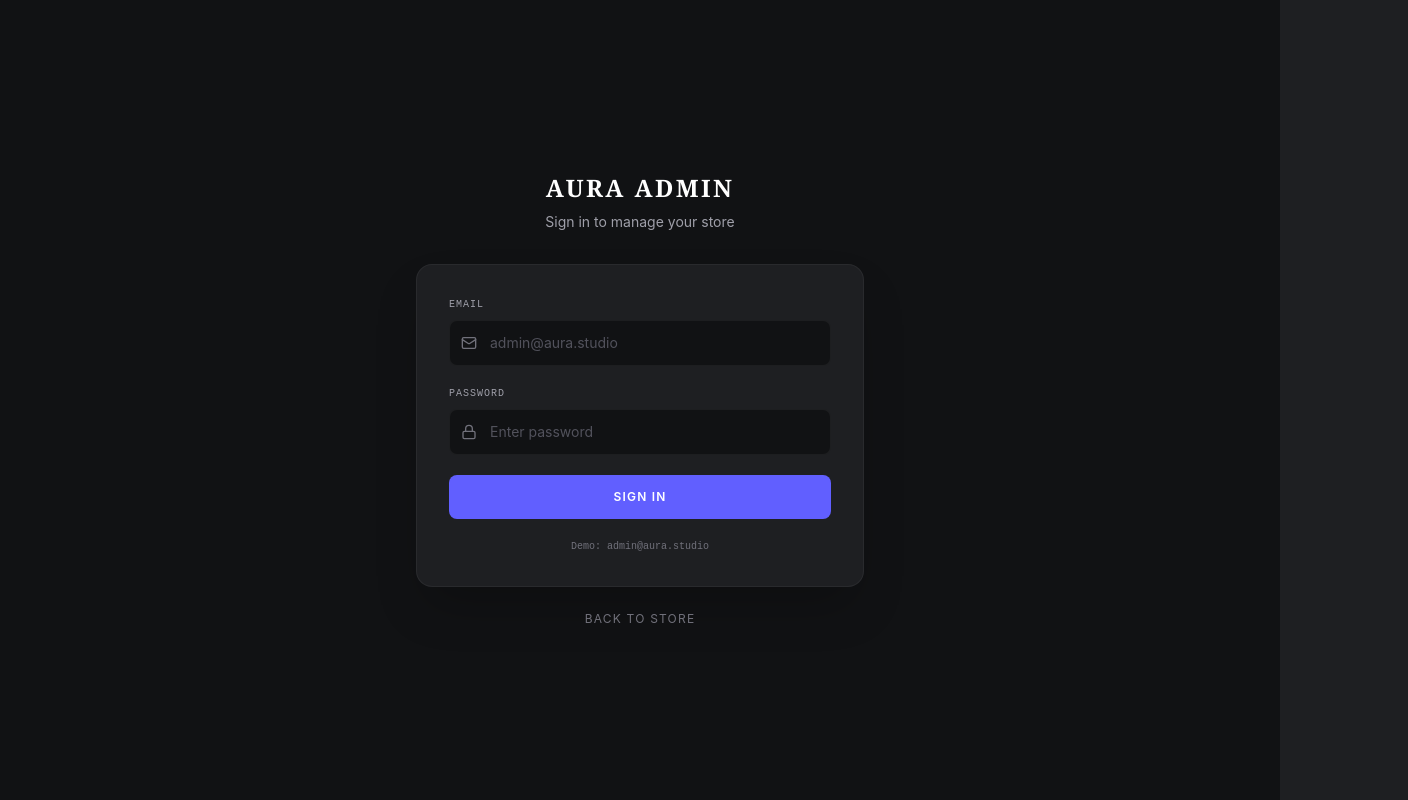
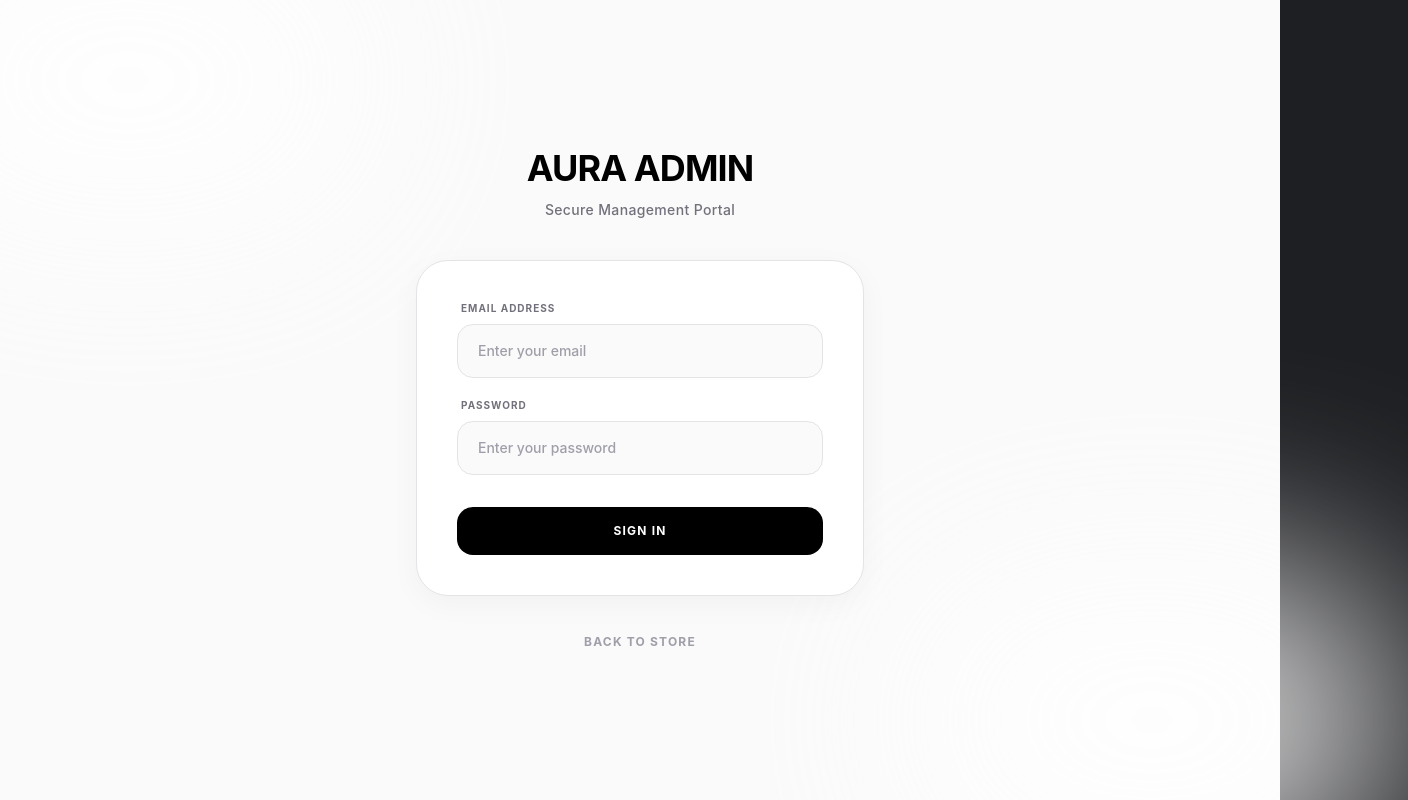
Before and after one commit to Spydybat/AistudioEcomWeb, a React (Vite) app: page /admin/login in a window 1280 px wide. Shown: the top 800 px of the page, 1408 px wide, since content can reach past the window. Built offline with nearby package versions, Linux system fonts and the light colour scheme; no server answers; the database is empty.

Commit message:
Improve admin login UI and fix header navigation state

```diff
--- a/src/components/ProductCard.tsx
+++ b/src/components/ProductCard.tsx
@@ -4,6 +4,7 @@ import { useNavigate } from "react-router-dom";
 import { Product, ProductColor } from "../types";
 import { motion } from "motion/react";
 import { useCurrency } from "../context/CurrencyContext";
+import { useShop } from "../context/ShopContext";
 
 interface ProductCardProps {
   product: Product;
@@ -25,6 +26,14 @@ export default function ProductCard({
   const [isHovered, setIsHovered] = useState(false);
   const [isAdding, setIsAdding] = useState(false);
   const { formatPrice } = useCurrency();
+  const { cart } = useShop();
+
+  const isInCart = cart.some(
+    (item) =>
+      item.product?.id === product.id &&
+      item.selectedSize === selectedSize &&
+      item.selectedColor?.name === selectedColor.name
+  );
   const navigate = useNavigate();
   const discountPercent = product.originalPrice
     ? Math.round(((product.originalPrice - product.price) / product.originalPrice) * 100)
@@ -227,17 +236,17 @@ export default function ProductCard({
         {/* Primary Action Button: Add to Bag */}
         <div className="mt-auto pt-4">
           <button
-            onClick={handleQuickAdd}
-            disabled={isAdding}
-            className={`w-full py-3 text-xs font-bold tracking-widest uppercase flex items-center justify-center gap-2 transition-all duration-300 rounded-xl cursor-pointer ${
-              isAdding
-                ? "bg-zinc-200 text-zinc-500 cursor-not-allowed"
-                : "bg-black text-white hover:bg-zinc-800 hover:shadow-sm hover:-translate-y-0.5"
+            onClick={isInCart ? undefined : handleQuickAdd}
+            disabled={isAdding || isInCart}
+            className={`w-full py-3 text-xs font-bold tracking-widest uppercase flex items-center justify-center gap-2 transition-all duration-300 rounded-xl ${
+              isAdding || isInCart
+                ? "bg-zinc-100 text-zinc-400 cursor-not-allowed border border-zinc-200"
+                : "bg-black text-white hover:bg-zinc-800 hover:shadow-sm hover:-translate-y-0.5 cursor-pointer"
             }`}
             id={`add-to-bag-${product.id}`}
           >
             <ShoppingBag className="h-4 w-4" />
-            <span>{isAdding ? "Adding..." : "Add To Cart"}</span>
+            <span>{isAdding ? "Adding..." : isInCart ? "In Cart" : "Add To Cart"}</span>
           </button>
           <button
             onClick={() => navigate(`/product/${product.id}`)}
--- a/src/pages/admin/AdminLoginPage.tsx
+++ b/src/pages/admin/AdminLoginPage.tsx
@@ -1,8 +1,7 @@
 import { useState, FormEvent, useEffect } from "react";
 import { useNavigate } from "react-router-dom";
-import { Lock, Mail, AlertCircle } from "lucide-react";
+import { AlertCircle } from "lucide-react";
 import { useAdmin } from "../../context/AdminContext";
-import { ADMIN_CREDENTIALS } from "../../data/adminData";
 
 export default function AdminLoginPage() {
   const [email, setEmail] = useState("");
@@ -29,79 +28,82 @@ export default function AdminLoginPage() {
   };
 
   return (
-    <div className="min-h-screen bg-[#111214] flex items-center justify-center px-4">
-      <div className="w-full max-w-md">
-        <div className="text-center mb-8">
-          <h1 className="text-2xl font-serif font-bold text-white tracking-widest uppercase">
+    <div className="min-h-screen bg-zinc-50 flex items-center justify-center p-4 sm:p-8">
+
+      {/* Decorative background elements for premium feel */}
+      <div className="absolute top-[-10%] left-[-10%] w-[40%] h-[40%] bg-white rounded-full blur-[100px] opacity-80 pointer-events-none" />
+      <div className="absolute bottom-[-10%] right-[-10%] w-[40%] h-[40%] bg-white rounded-full blur-[100px] opacity-80 pointer-events-none" />
+
+      <div className="w-full max-w-md relative z-10">
+        <div className="text-center mb-10">
+          <h1 className="text-3xl sm:text-4xl font-sans font-bold text-black uppercase tracking-tight">
             Aura Admin
           </h1>
-          <p className="text-zinc-400 text-sm mt-2">Sign in to manage your store</p>
+          <p className="text-zinc-500 font-medium text-sm mt-3 tracking-wide">
+            Secure Management Portal
+          </p>
         </div>
 
         <form
           onSubmit={handleSubmit}
-          className="bg-[#1E1F22] border border-white/5 rounded-2xl p-6 sm:p-8 shadow-2xl space-y-5"
+          className="bg-white border border-zinc-200 rounded-[2rem] p-8 sm:p-10 shadow-[0_8px_30px_rgb(0,0,0,0.04)] space-y-6"
         >
           {error && (
-            <div className="flex items-center gap-2 p-3 bg-red-500/10 border border-red-500/20 rounded-lg text-red-400 text-sm">
+            <div className="flex items-center gap-2 p-4 bg-rose-50 border border-rose-100 rounded-2xl text-rose-600 text-sm font-medium">
               <AlertCircle className="h-4 w-4 shrink-0" />
               <span>{error}</span>
             </div>
           )}
 
+          <div className="space-y-5">
             <div>
-            <label className="block text-[10px] font-mono uppercase tracking-widest text-zinc-400 mb-2">
-              Email
+              <label className="block text-[10px] font-bold uppercase tracking-widest text-zinc-500 mb-2 ml-1">
+                Email Address
               </label>
-            <div className="relative">
-              <Mail className="absolute left-3 top-1/2 -translate-y-1/2 h-4 w-4 text-zinc-500" />
               <input
                 type="email"
                 value={email}
                 onChange={(e) => setEmail(e.target.value)}
-                placeholder="admin@aura.studio"
-                className="w-full pl-10 pr-4 py-3 bg-[#111214] border border-white/5 rounded-lg focus:outline-none focus:border-indigo-500 text-sm text-white placeholder-zinc-600"
+                placeholder="Enter your email"
+                className="w-full px-5 py-4 bg-zinc-50 border border-zinc-200 rounded-2xl focus:outline-none focus:border-black focus:ring-1 focus:ring-black text-sm text-black placeholder-zinc-400 transition-all font-medium"
+                required
+              />
+            </div>
+
+            <div>
+              <label className="block text-[10px] font-bold uppercase tracking-widest text-zinc-500 mb-2 ml-1">
+                Password
+              </label>
+              <input
+                type="password"
+                value={password}
+                onChange={(e) => setPassword(e.target.value)}
+                placeholder="Enter your password"
+                className="w-full px-5 py-4 bg-zinc-50 border border-zinc-200 rounded-2xl focus:outline-none focus:border-black focus:ring-1 focus:ring-black text-sm text-black placeholder-zinc-400 transition-all font-medium"
                 required
               />
             </div>
           </div>
 
-          <div>
-            <label className="block text-[10px] font-mono uppercase tracking-widest text-zinc-400 mb-2">
-              Password
-            </label>
-            <div className="relative">
-              <Lock className="absolute left-3 top-1/2 -translate-y-1/2 h-4 w-4 text-zinc-500" />
-              <input
-                type="password"
-                value={password}
-                onChange={(e) => setPassword(e.target.value)}
-                placeholder="Enter password"
-                className="w-full pl-10 pr-4 py-3 bg-[#111214] border border-white/5 rounded-lg focus:outline-none focus:border-indigo-500 text-sm text-white placeholder-zinc-600"
-                required
-              />
-            </div>
-          </div>
-
+          <div className="pt-2">
             <button
               type="submit"
-            className="w-full py-3.5 bg-indigo-500 text-white text-xs uppercase tracking-widest font-semibold rounded-lg hover:bg-indigo-600 transition-colors cursor-pointer"
+              className="w-full py-4 bg-black text-white text-xs uppercase tracking-widest font-bold rounded-2xl hover:bg-zinc-800 hover:shadow-lg hover:-translate-y-0.5 transition-all cursor-pointer"
             >
               Sign In
             </button>
-
-          <p className="text-center text-[10px] text-zinc-500 font-mono">
-            Demo: {ADMIN_CREDENTIALS.email}
-          </p>
+          </div>
         </form>
 
+        <div className="mt-8 text-center">
           <button
             onClick={() => navigate("/")}
-          className="mt-6 w-full text-center text-zinc-500 text-xs uppercase tracking-widest hover:text-white transition-colors cursor-pointer"
+            className="text-zinc-400 text-xs uppercase tracking-widest font-bold hover:text-black transition-colors cursor-pointer border-b border-transparent hover:border-black pb-0.5"
           >
             Back to Store
           </button>
         </div>
       </div>
+    </div>
   );
 }
```
Also changed, not shown: 1 other file (tests, documents, lock files or other folders). Lines whose indentation alone changed are shown as unchanged.
